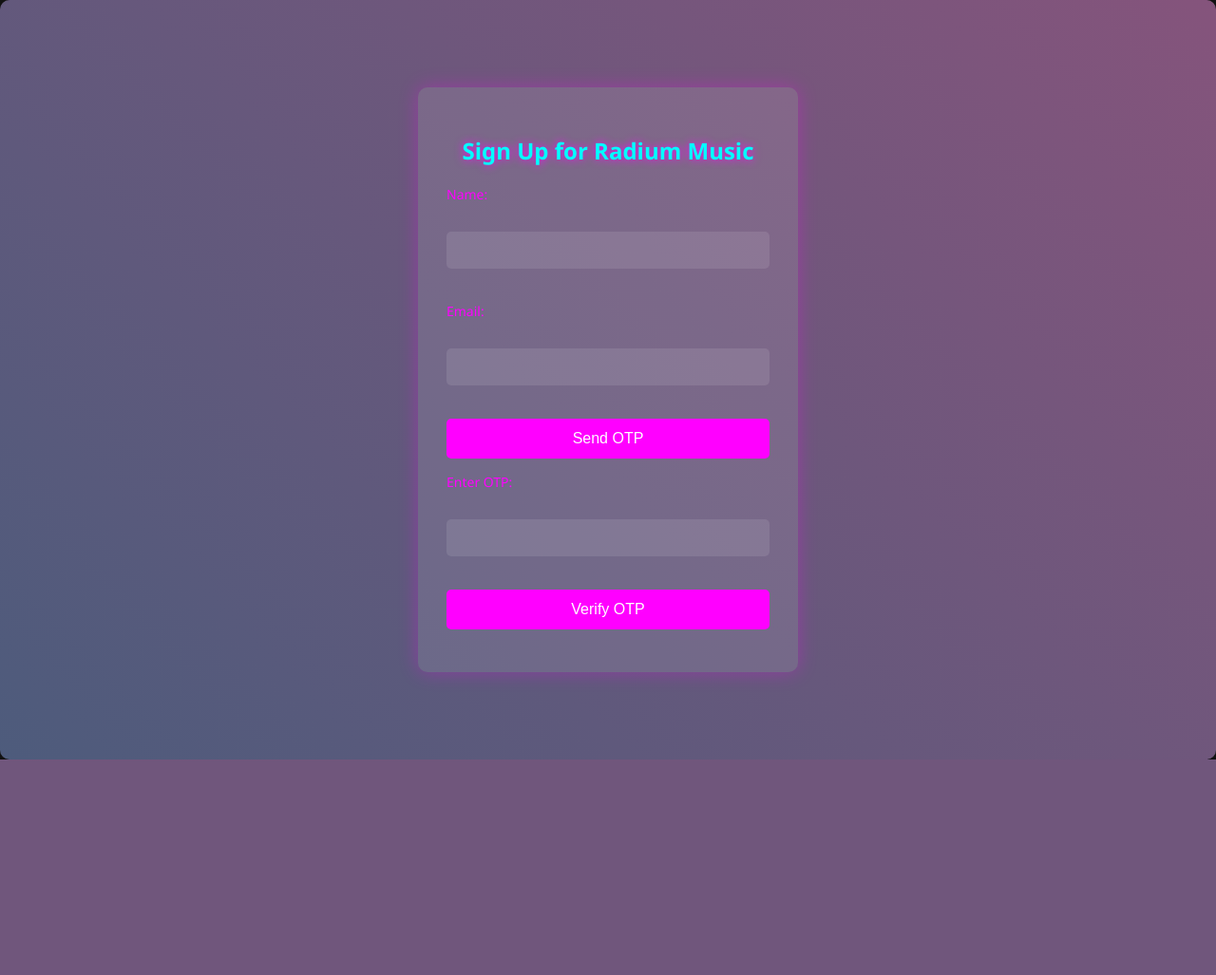
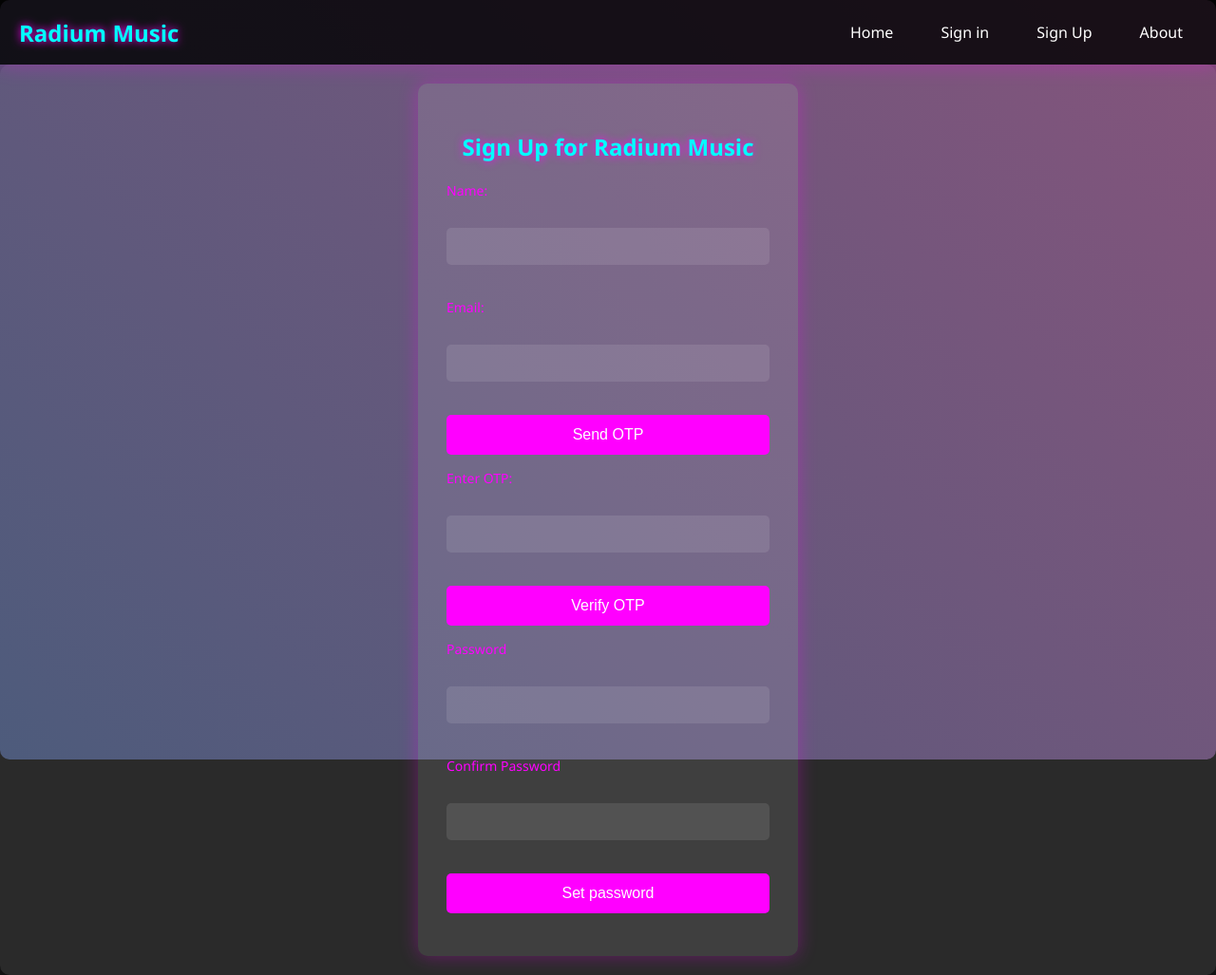
Before and after one commit to MadhankumarAI/Radium-music, a Flask app: page /signup in a window 1280 px wide. Shown: the whole page at 95% size. Before the commit the page ends 800 px from the top, so only its background shows below. Run offline with Flask 3, Linux system fonts and the light colour scheme; some libraries are stand-ins or nearby versions.

Commit message:
Update signup.html

```diff
--- a/templates/signup.html
+++ b/templates/signup.html
@@ -274,9 +274,78 @@
             100% { background-position: 0% 50%; }
         }
 
+
+        .navbar {
+            background-color: rgba(0, 0, 0, 0.8);
+            padding: 15px 20px;
+            position: sticky;
+            top: 0;
+            z-index: 1000;
+            display: flex;
+            justify-content: space-between;
+            align-items: center;
+            animation: fadeIn 0.5s ease-out;
+            box-shadow: 0 0 20px rgba(255, 0, 255, 0.3);
+        }
+
+        .navbar-brand {
+            font-size: 24px;
+            font-weight: bold;
+            color: var(--radium-blue);
+            text-shadow: 0 0 10px var(--radium-pink);
+        }
+
+        .navbar-links {
+            display: flex;
+            align-items: center;
+        }
+
+        .navbar-links a {
+            color: var(--light-text);
+            text-decoration: none;
+            margin-left: 20px;
+            transition: all 0.3s;
+            padding: 8px 15px;
+            border-radius: 5px;
+        }
+
+        .navbar-links a:hover {
+            color: var(--radium-pink);
+            background-color: rgba(255, 255, 255, 0.1);
+            transform: scale(1.05);
+        }
+
+        .menu-toggle {
+            display: none;
+            background: none;
+            border: none;
+            color: var(--light-text);
+            font-size: 24px;
+            cursor: pointer;
+            padding: 5px;
+            transition: color 0.3s;
+        }
+
+        .menu-toggle:hover {
+            color: var(--radium-pink);
+        }
+
+
     </style>
 </head>
 <body>
+    <nav class="navbar">
+        <div class="navbar-brand">Radium Music</div>
+        <button class="menu-toggle">☰</button>
+        <div class="navbar-links">
+            <a href="{{url_for('index')}}">Home</a>
+            <a href="{{url_for('signin')}}">Sign in</a>
+            <a href="{{url_for('signup')}}">Sign Up</a>
+            <a href="{{url_for('about')}}">About</a>
+
+        </div>
+    </nav>
+
     <header>
         {% with messages = get_flashed_messages(with_categories=true) %}
         {% if messages %}
@@ -321,6 +390,19 @@
                 </div>
                 <button type="submit">Verify OTP</button>
             </form>
+
+        <form action="/pswd" method="POST">
+            <div class="form-group">
+                <label>Password</label><br>
+                <input type="password" name="password" required>
+            </div>
+            <div class="form-group">
+                <label>Confirm Password</label><br>
+                <input type="password" name="confirm_password" required>
+            </div>
+            <button type="submit">Set password</button>
+
+        </form>
         </div>
     </div>
 </body>
```
